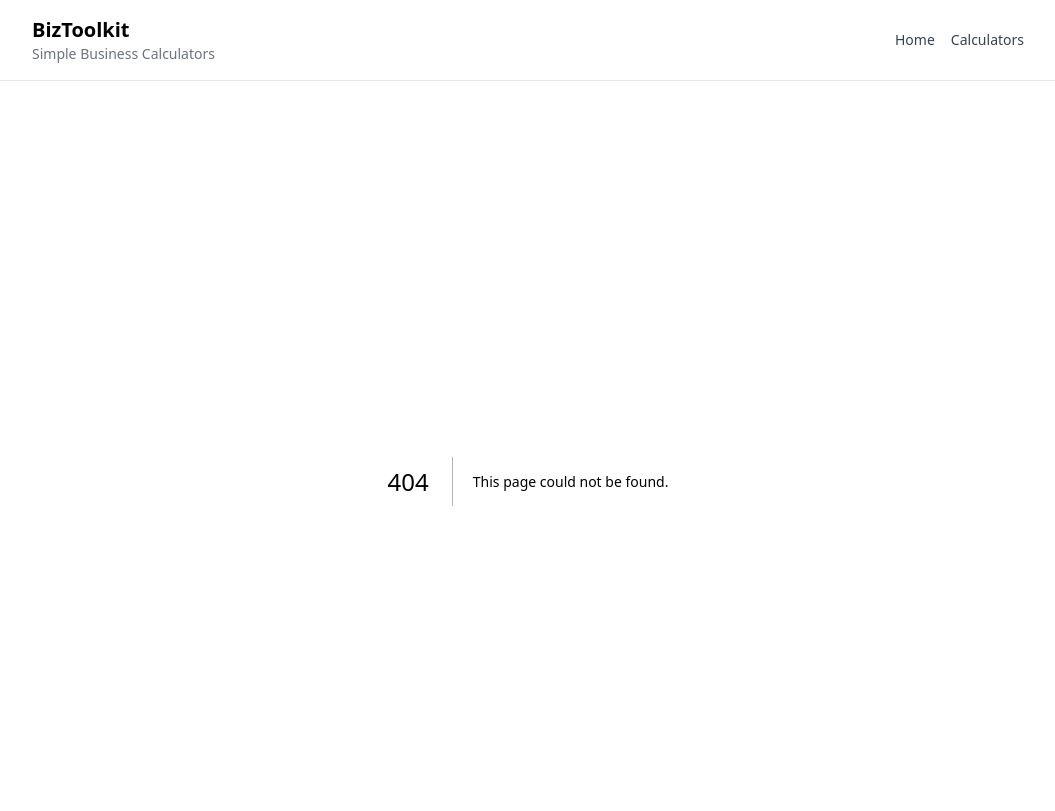
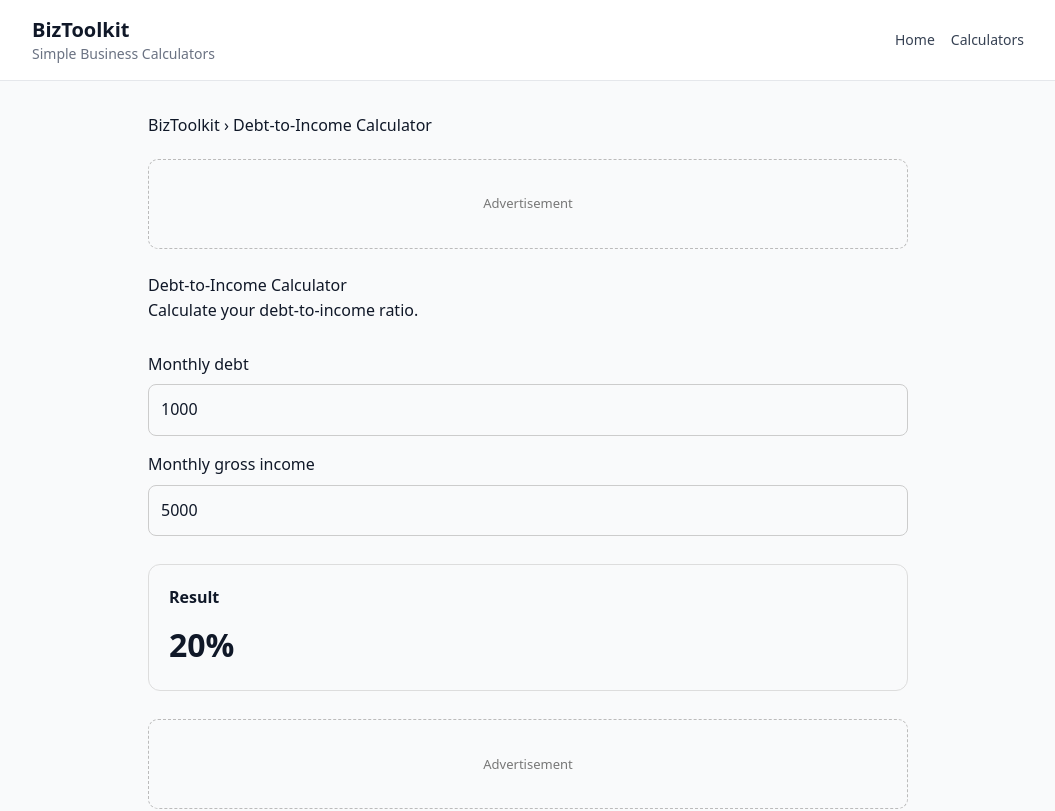
Before and after one commit to wakilmustaqeem/biztoolkit, a Next.js app: page /debt-to-income-calculator in a window 1280 px wide. Before the commit this address had no page. Shown: the top 811 px of the page, without its empty margins (112-1167 px from the left). Built offline with nearby package versions, Linux system fonts and the light colour scheme.

Commit message:
feat: add debt to income calculator route

```diff
--- /dev/null
+++ b/app/debt-to-income-calculator/page.tsx
@@ -0,0 +1,4 @@
+import type { Metadata } from "next";
+import BusinessCalculator from "@/components/business-calculator";
+export const metadata: Metadata = { title: "Debt-to-Income Calculator", description: "Calculate your debt-to-income ratio.", alternates: { canonical: "/debt-to-income-calculator" } };
+export default function Page(){return <BusinessCalculator slug="debt-to-income-calculator"/>}
```
